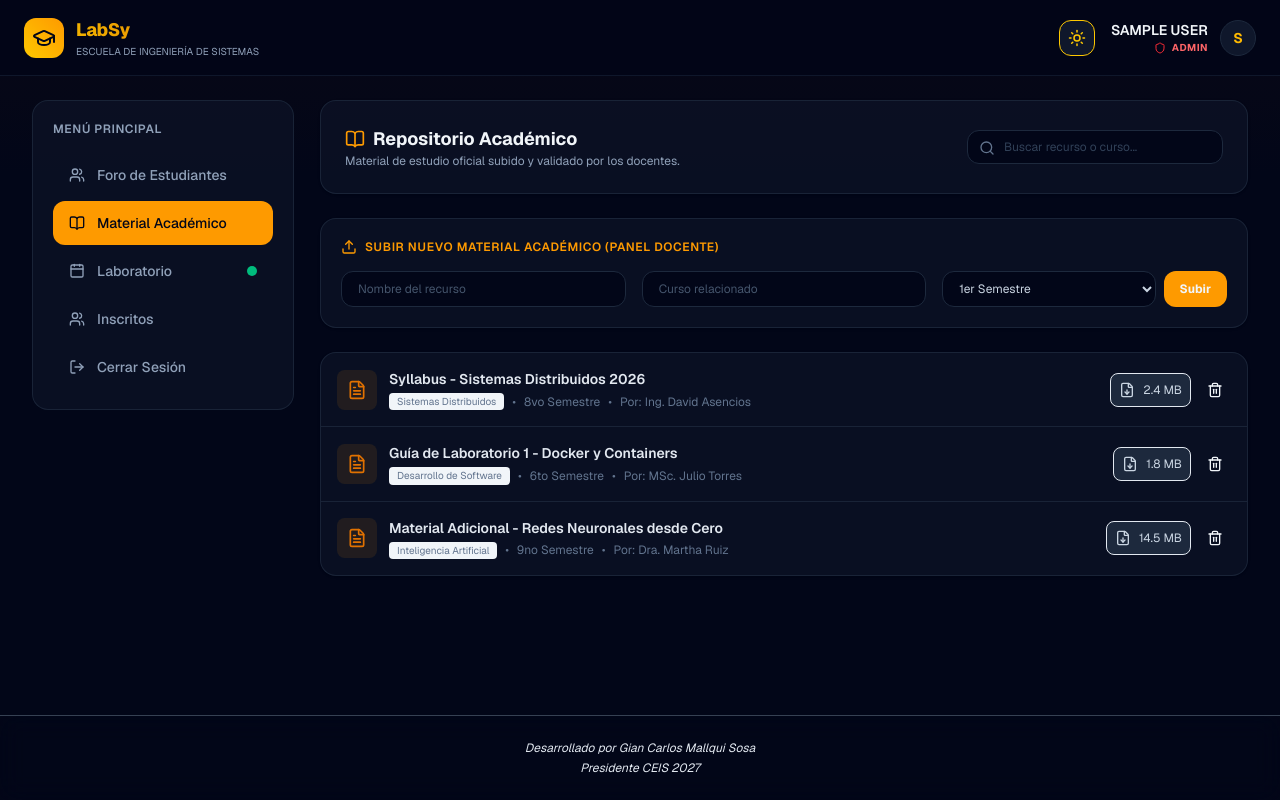
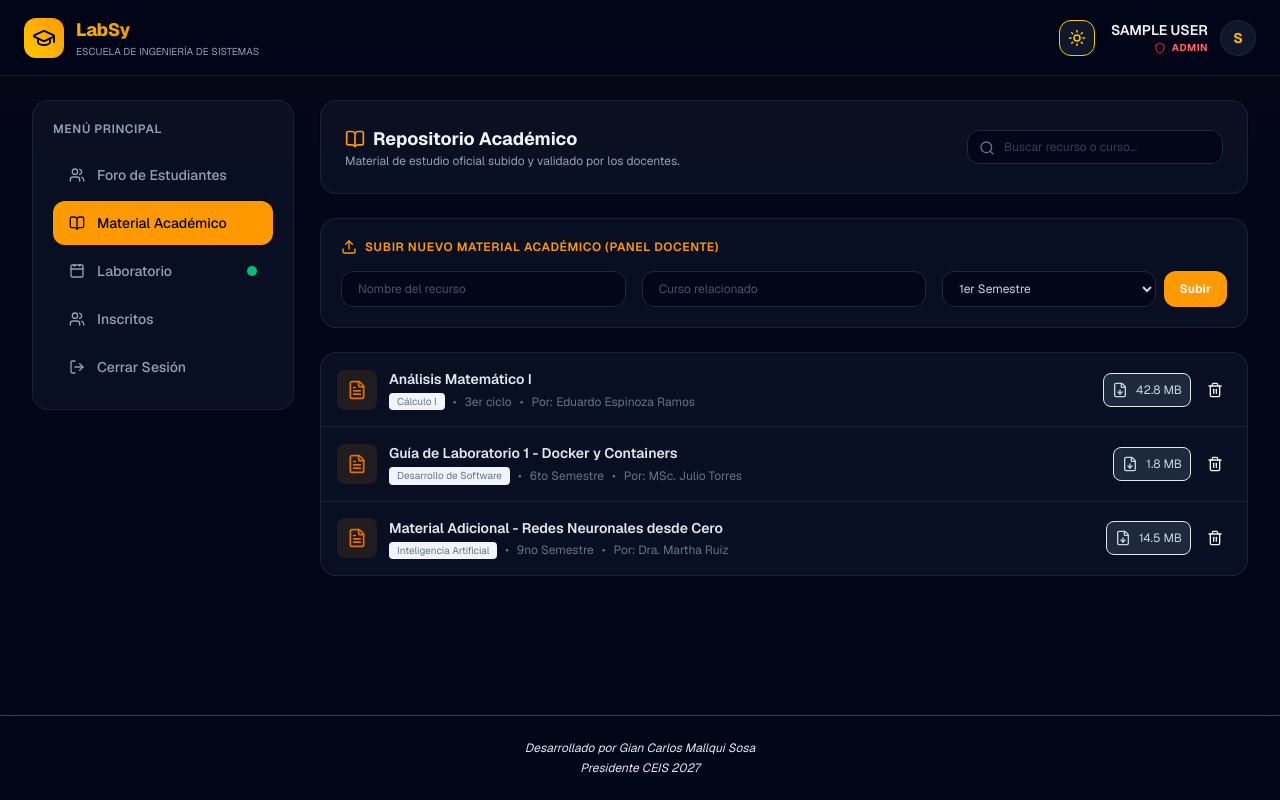
Before and after one commit to gian-sosa/LabSy, a Next.js app: page /material in a window 1280 px wide. Built offline with nearby package versions, Linux system fonts and the light colour scheme; no server answers; sample sign-in values are in the browser's storage.

Commit message:
modified:   src/app/material/page.tsx

```diff
--- a/src/app/material/page.tsx
+++ b/src/app/material/page.tsx
@@ -12,10 +12,20 @@ interface Resource {
   course: string;
   author: string;
   semester: string;
+  url?: string;
 }
 
 const INITIAL_RESOURCES: Resource[] = [
-  { id: 1, name: "Syllabus - Sistemas Distribuidos 2026", type: "pdf", size: "2.4 MB", course: "Sistemas Distribuidos", author: "Ing. David Asencios", semester: "8vo Semestre" },
+  {
+    id: 1,
+    name: "Análisis Matemático I",
+    type: "pdf",
+    size: "42.8 MB",
+    course: "Cálculo I",
+    author: "Eduardo Espinoza Ramos",
+    semester: "3er ciclo",
+    url: "https://es.scribd.com/document/583258493/Analisis-Matematico-I-Eduardo-Espinoza-Ramos"
+  },
   { id: 2, name: "Guía de Laboratorio 1 - Docker y Containers", type: "pdf", size: "1.8 MB", course: "Desarrollo de Software", author: "MSc. Julio Torres", semester: "6to Semestre" },
   { id: 3, name: "Material Adicional - Redes Neuronales desde Cero", type: "zip", size: "14.5 MB", course: "Inteligencia Artificial", author: "Dra. Martha Ruiz", semester: "9no Semestre" }
 ];
@@ -145,7 +155,13 @@ export default function MaterialPage() {
           <div className="divide-y divide-slate-150 dark:divide-slate-800/80">
             {filteredResources.length > 0 ? (
               filteredResources.map((res) => (
-                <div key={res.id} className="p-4 flex items-center justify-between hover:bg-slate-50 dark:hover:bg-slate-800/5 transition-colors">
+                <div
+                  key={res.id}
+                  onClick={res.url ? () => window.open(res.url, "_blank") : undefined}
+                  className={`p-4 flex items-center justify-between hover:bg-slate-50 dark:hover:bg-slate-800/5 transition-colors ${
+                    res.url ? "cursor-pointer" : ""
+                  }`}
+                >
                   <div className="flex items-center gap-3 min-w-0">
                     <div className="h-10 w-10 rounded-lg flex items-center justify-center shrink-0 bg-amber-500/10 text-amber-600 dark:text-amber-550">
                       <FileText className="h-5 w-5" />
@@ -164,7 +180,10 @@ export default function MaterialPage() {
 
                   <div className="flex items-center gap-2 shrink-0 ml-4">
                     <button
-                      onClick={() => alert(`Simulando descarga de: ${res.name}`)}
+                      onClick={(e) => {
+                        e.stopPropagation();
+                        alert(`Simulando descarga de: ${res.name}`);
+                      }}
                       className="p-2 rounded-lg transition-all flex items-center gap-2 text-xs border bg-slate-50 dark:bg-slate-800 hover:bg-slate-100 dark:hover:bg-slate-700 text-slate-700 dark:text-slate-300 border-slate-200 dark:border-slate-750"
                       title="Descargar archivo"
                     >
@@ -174,7 +193,10 @@ export default function MaterialPage() {
 
                     {currentUser && (currentUser.role === "admin" || currentUser.role === "docente") && (
                       <button
-                        onClick={() => handleDeleteResource(res.id)}
+                        onClick={(e) => {
+                          e.stopPropagation();
+                          handleDeleteResource(res.id);
+                        }}
                         className="p-2 text-slate-450 hover:text-red-500 hover:bg-red-500/10 rounded-lg transition-all"
                         title="Eliminar recurso"
                       >
```
